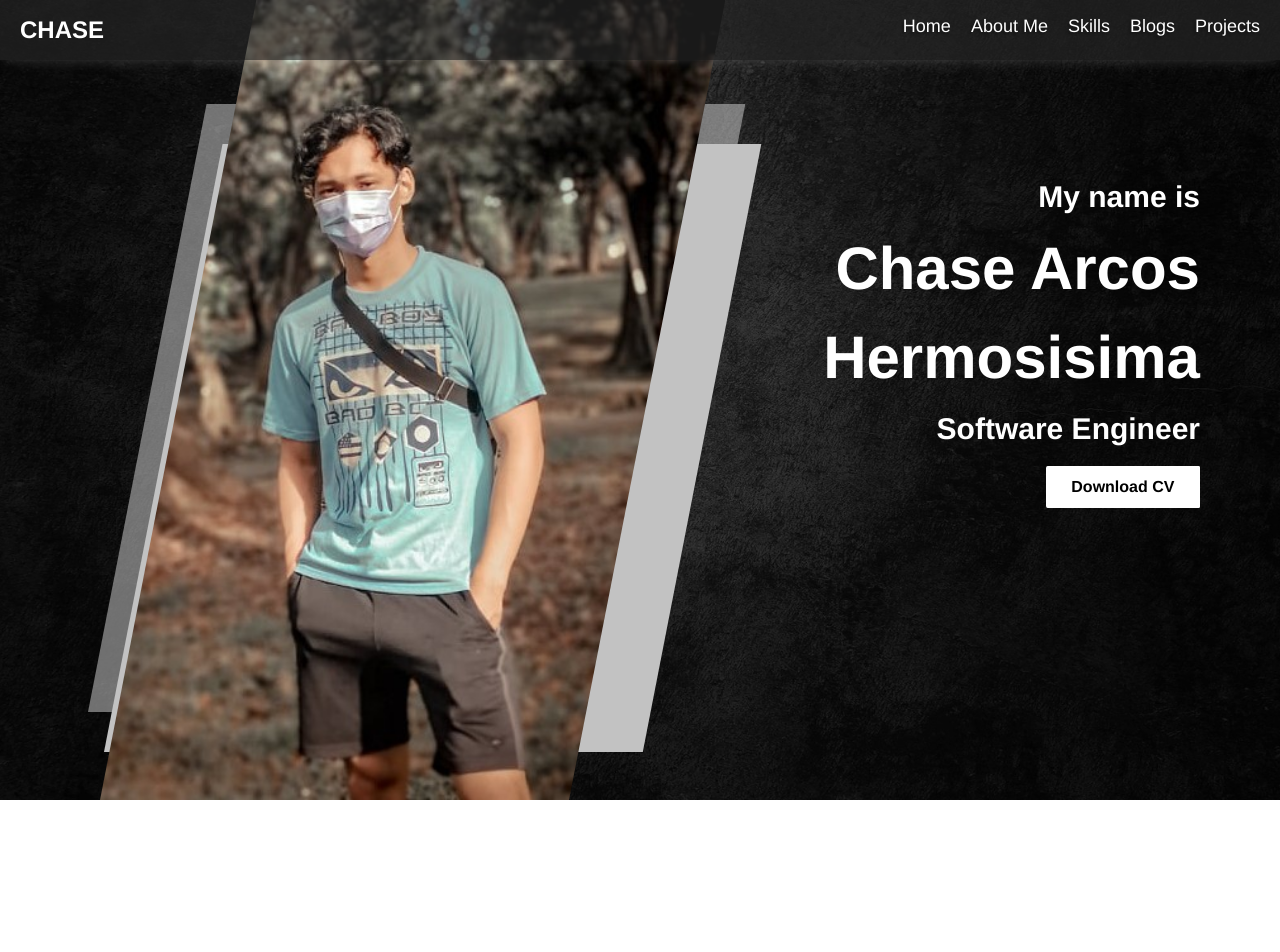
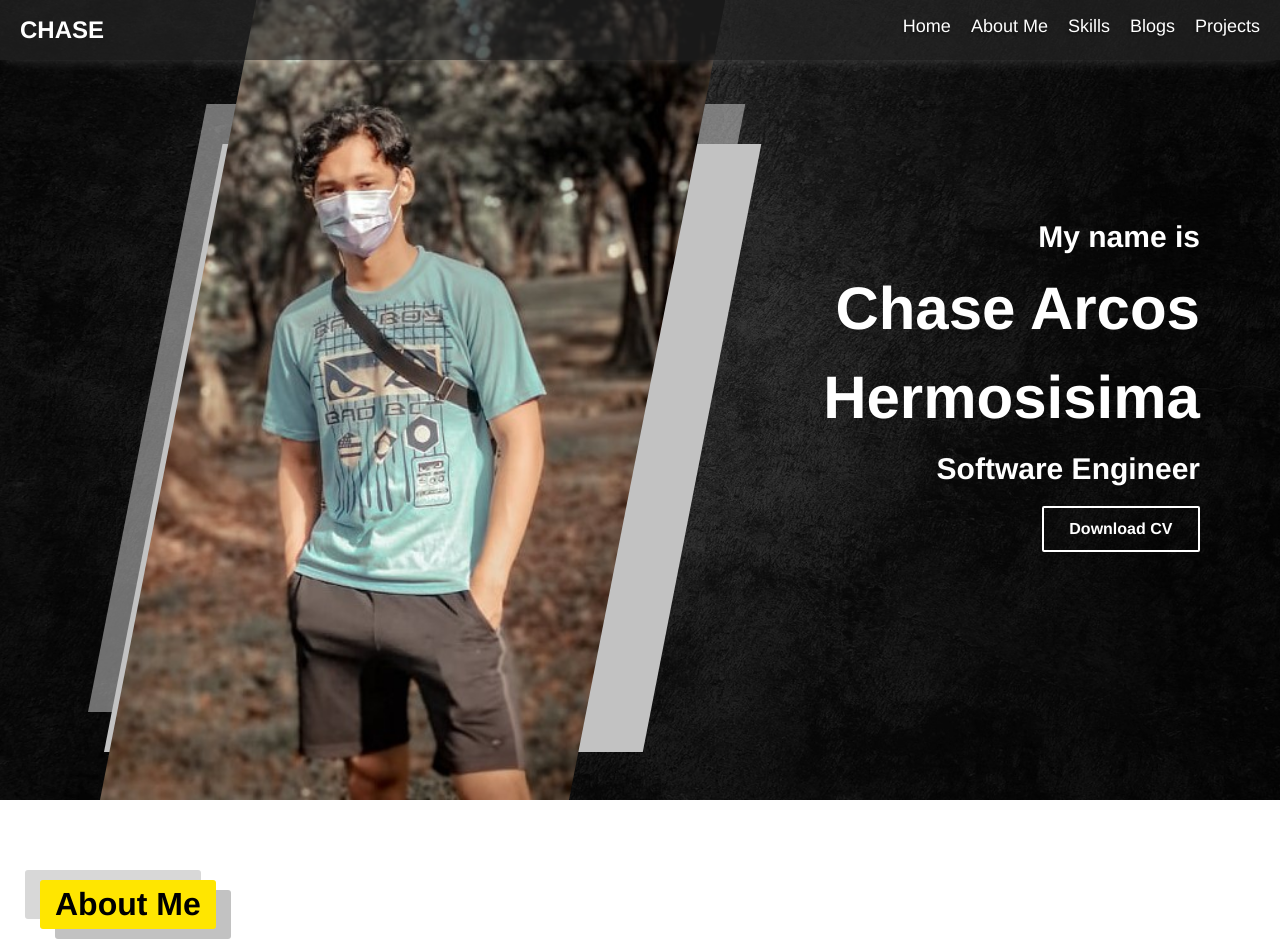
Before and after one commit to mrchaser24/myVuePortfolio, a Vue app: page / in a window 1280 px wide. Shown: the top 952 px of the page. Built offline with nearby package versions, Linux system fonts and the light colour scheme.

Commit message:
modify button for download CV button, added About me part

```diff
--- a/src/views/Home.vue
+++ b/src/views/Home.vue
@@ -7,10 +7,6 @@
                 <div class="poly-back3"></div>
                 <img src="../assets/images/Home/intro-logo2.jpg" class="person-me" alt="">
             </div>
-            <!-- <div class="arrow">
-                <div class="arrow1"></div>
-                <div class="arrow2"></div>
-            </div> -->
             <div class="my-name">
                 <h2>My name is</h2>
                 <h1>Chase Arcos</h1>
@@ -21,6 +17,12 @@
                     <div class="box2"></div>
                     <a class="cv-btn" href="../assets/CV/CV.pdf" download="Chase CV">Download CV</a>
                 </div>
+            </div>
+        </div>
+
+        <div class="about-me">
+            <div class="title">
+                <h1>About Me</h1>
             </div>
         </div>
         <Footer />
@@ -50,19 +52,19 @@ export default {
         padding: 0px;
     }
     .main-page {
-        min-height: 200vh;
+        min-height: 300vh;
         margin: 0px;
         padding: 0%;
         position: relative;
     }
     /* Intro Part Start */
-    .main-page .intro {
+    .intro {
         background-image: url('../assets/images/Home/old-black-room.jpg');
         background-position: center;
         background-repeat: no-repeat;
         background-size: cover;
         min-height: 100vh;
-        // position: relative;
+        user-select: none;
         .poly-back {
             position: relative;
             .person-me {
@@ -93,27 +95,9 @@ export default {
                 background-color: rgba(194, 194, 194);
             }
         }
-        // .arrow {
-        //     :hover{
-        //         cursor: pointer;
-        //     }
-        //     position: relative;
-        //     .arrow1, .arrow2 {
-        //         position: absolute;
-        //         background-color: gold;
-        //         left: 500px;
-        //         top: 30vh;
-        //         height: 300px;
-        //         width: 150px;
-        //         clip-path: polygon(75% 0%, 100% 50%, 75% 100%, 0% 100%, 25% 50%, 0% 0%);
-        //     }
-        //     .arrow2 {
-        //         left: 650px;
-        //     }
-        // }
         .my-name {
             position: absolute;
-            top: 20vh;
+            top: 25vh;
             right: 10vh;
             text-align: right;
             color: #fff;
@@ -136,8 +120,10 @@ export default {
                     text-decoration: none;
                     font-weight: bold;
                     transition: ease .5s;
-                    background-color: #fff;
-                    color: #000;
+                    background-color: transparent;
+                    border: 2px solid #fff;
+
+                    color: #fff;
                     position: absolute;
                     right: 0;
                     top: 0;
@@ -146,47 +132,76 @@ export default {
                 .cv-btn:hover {
                     background-color: rgb(255, 230, 0);
                     color: #000;
+                    border: 2px solid rgb(255, 230, 0);
                 }
 
                 .box1 {
                     height: 42px;
                     width: 153px;
-                    text-decoration: none;
-                    font-weight: bold;
-                    transition: ease .5s;
-                    background-color: #fff;
-                    color: #000;
+                    background-color: transparent;
                     position: absolute;
                     top: 0px;
                     right: 0px;
                     border-radius: 2px;
+                    transition: ease .5s;
                 }
 
                 .box2 {
                     height: 42px;
                     width: 153px;
-                    text-decoration: none;
-                    font-weight: bold;
-                    transition: ease .5s;
-                    background-color: rgba(255, 255, 255, 0.356);
-                    color: #000;
+                    background-color: transparent;
                     position: absolute;
                     top: 0px;
                     right: 0px;
-                    border-radius: 2px;
+                    border-radius: 3px;
+                    transition: ease .5s;
                 }
             }
             .btn:hover{
                 .box1{
                     top: -8px;
-                    right: 15px;
+                    right: 18px;
+                    background-color: rgb(216, 216, 216);
                 }
                 .box2{
-                    top: 8px;
+                    top: 12px;
                     right: -10px;
+                    background-color: rgba(194, 194, 194, 0.562);
                 }
             }
         }
     }
     /* Intro Part End */
+
+
+    /* About Me Part Start */
+    .about-me {
+        min-height: 100vh;
+
+        .title {
+            user-select: none;
+            ::before {
+                content: '';
+                position: absolute;
+                top: -10px;
+                left: -15px;
+                width: 100%;
+                height: 100%;
+                background-color: rgb(216, 216, 216);
+                border-radius: 3px;
+                z-index: -1;
+            }
+
+            text-align: left;
+            margin: 80px 40px;
+            color: #000;
+            padding: 6px 15px;
+            background-color: rgb(255, 230, 0);
+            width: fit-content;
+            border-radius: 3px;
+            box-shadow: 15px 10px 0px rgb(194, 194, 194);
+            position: relative;
+        }
+    }
+    /* About Me Part End */
 </style>
```
